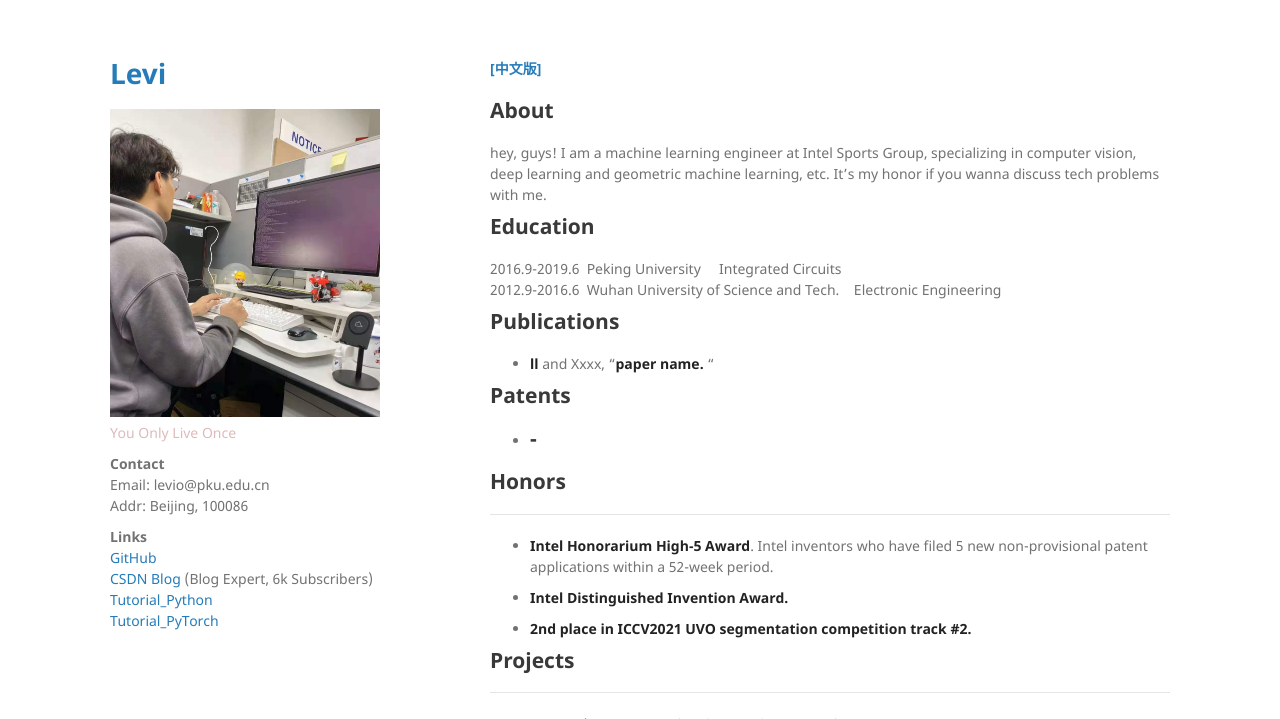
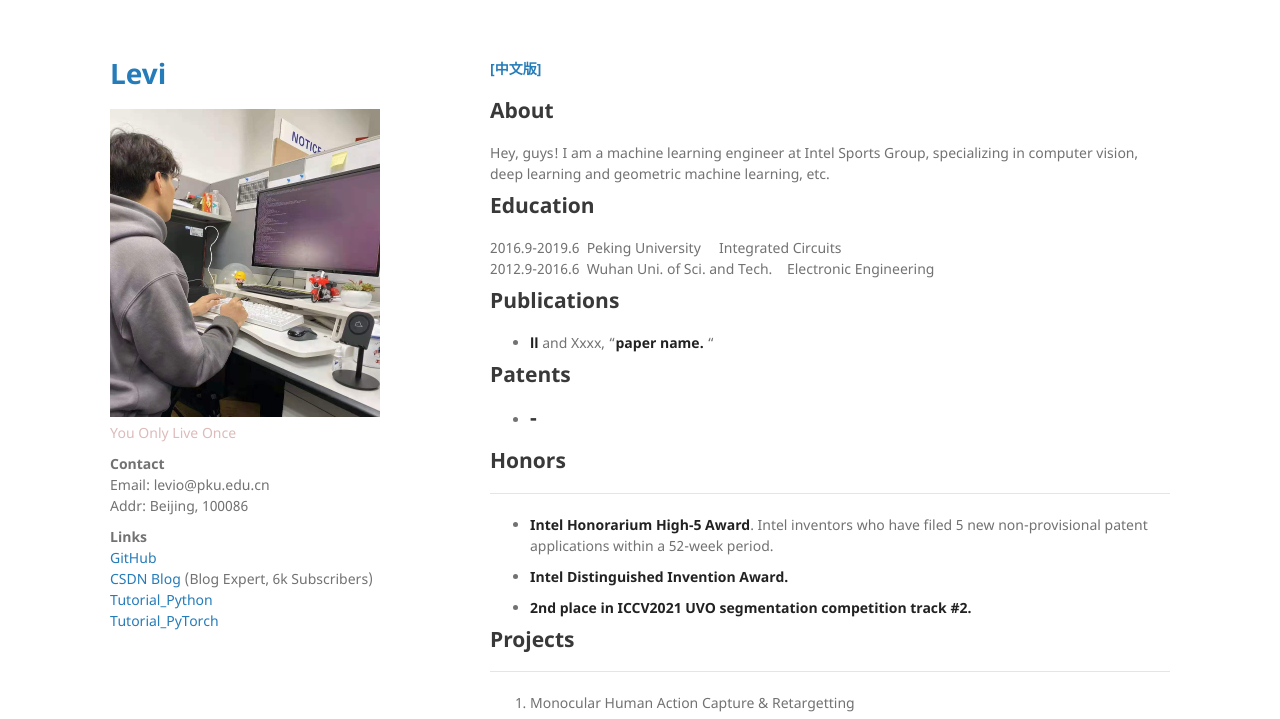
Before and after one commit to leviome/leviome.github.io, a Jekyll site: the page built from index.md, in a window 1280 px wide and 1248 px high, cut to the strip 0-719 px from the top of the window. Built offline with Jekyll 4.4.1, drawn with Linux system fonts in a browser that asks for light colours; our own code applies the rules of GitHub Pages for plain Markdown files.

Commit message:
Update index.md

```diff
--- a/index.md
+++ b/index.md
@@ -1,11 +1,11 @@
 #### [[中文版]](./index_cn.html)
 
 ## About
-hey, guys! I am a machine learning engineer at Intel Sports Group, specializing in computer vision, deep learning and geometric machine learning, etc. It's my honor if you wanna discuss tech problems with me.
+Hey, guys! I am a machine learning engineer at Intel Sports Group, specializing in computer vision, deep learning and geometric machine learning, etc.
 
 ## Education
 2016.9-2019.6&nbsp;&nbsp;Peking University&nbsp;&nbsp;&nbsp;&nbsp; Integrated Circuits<br>
-2012.9-2016.6&nbsp;&nbsp;Wuhan University of Science and Tech.&nbsp;&nbsp;&nbsp;&nbsp;Electronic Engineering
+2012.9-2016.6&nbsp;&nbsp;Wuhan Uni. of Sci. and Tech.&nbsp;&nbsp;&nbsp;&nbsp;Electronic Engineering
 
 
 ## Publications
```
